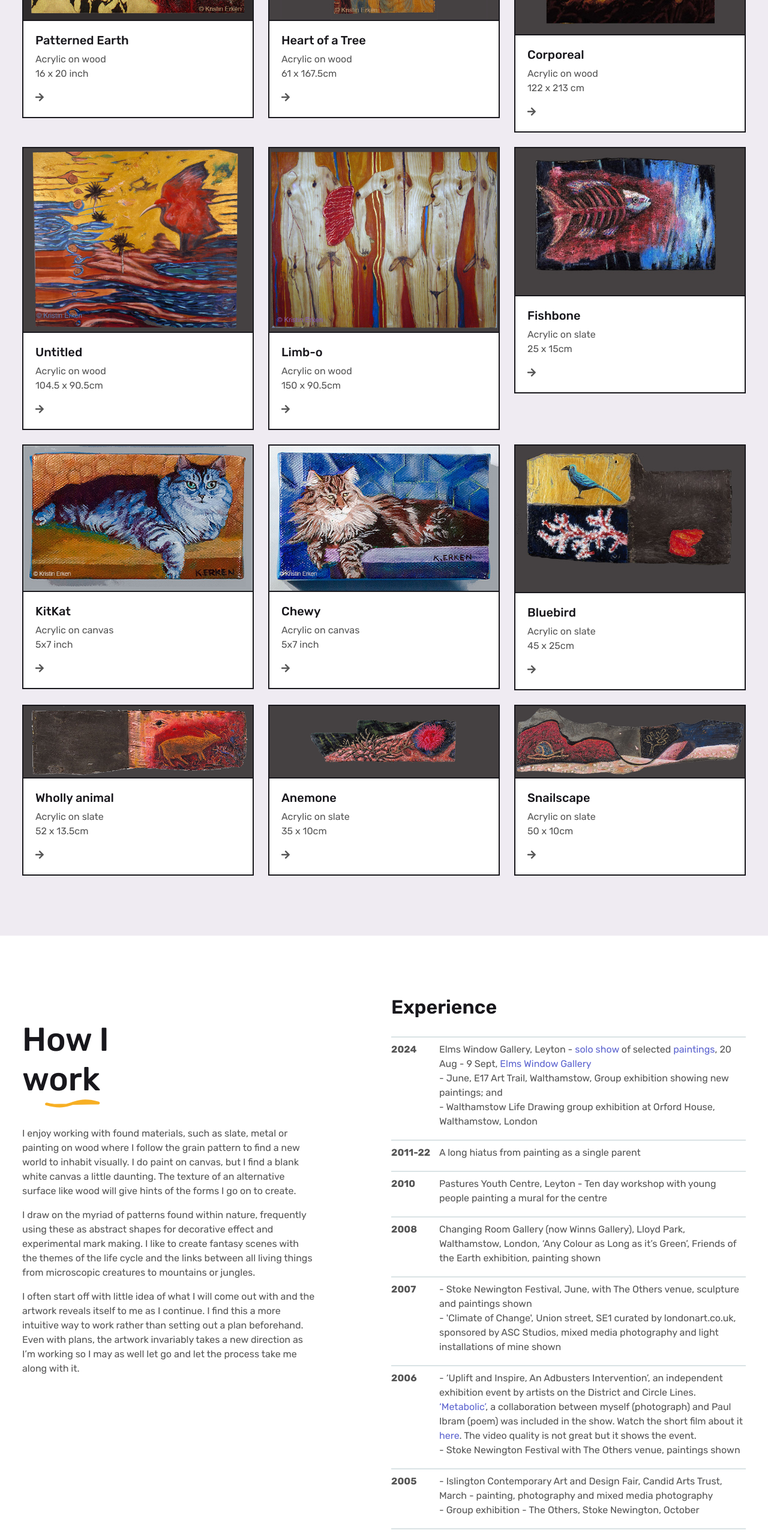
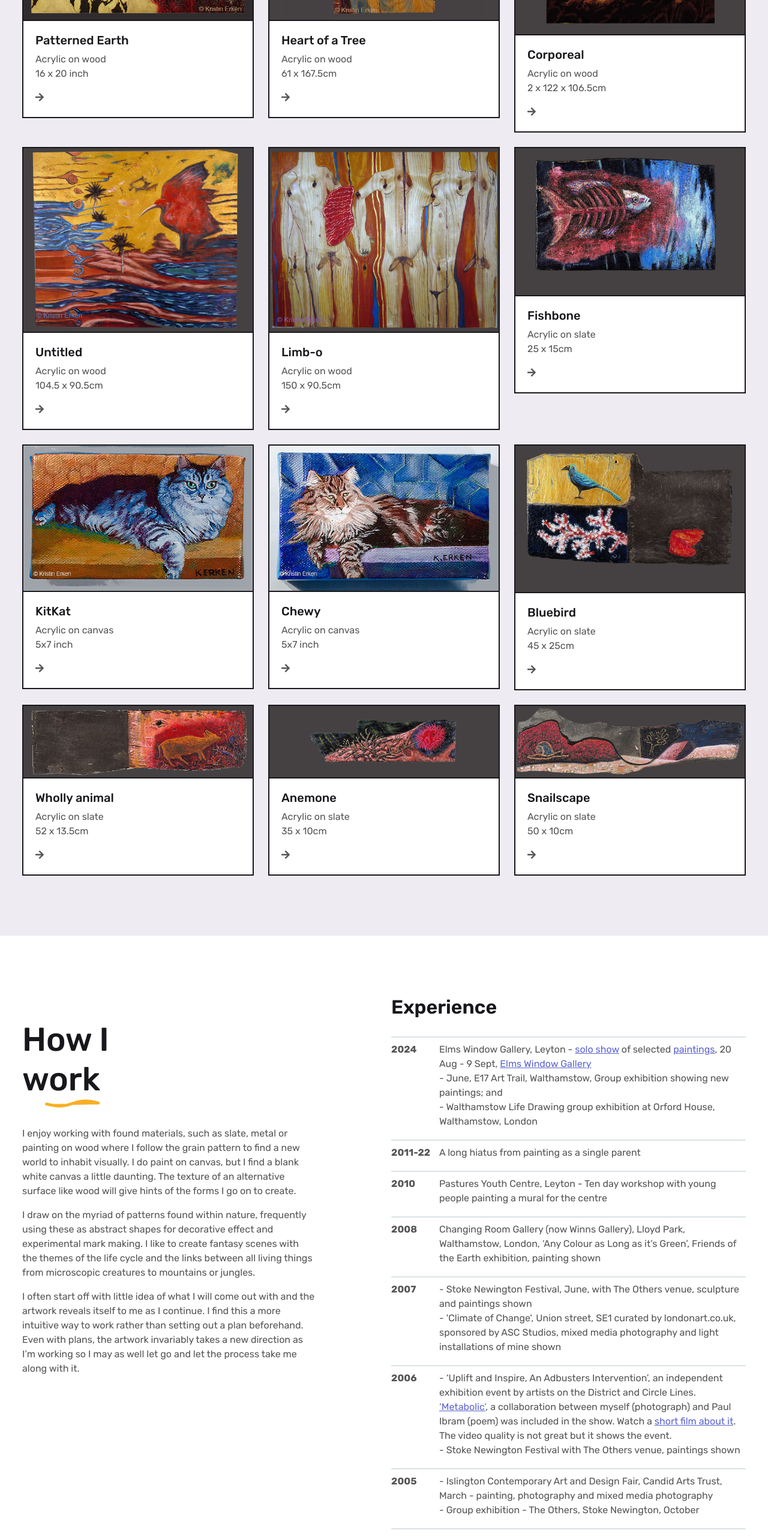
Before and after one commit to kris-e/artwork, a Next.js app: page / in a window 1280 px wide. Shown: the part 3200-5761 px from the top of the page at 60% size. Built offline with nearby package versions, Linux system fonts and the light colour scheme.

Commit message:
feat: change links style and edit skills section

```diff
--- a/public/assets/css/style.css
+++ b/public/assets/css/style.css
@@ -169,7 +169,6 @@ img {
 
 a {
   color: #5C64CF;
-  text-decoration: none;
 }
 a:hover {
   color: #3c46c6;
@@ -799,6 +798,9 @@ main {
   padding: 0;
   list-style: none;
 }
+.contact-infos a {
+  text-decoration: none;
+}
 .contact-infos li {
   display: -webkit-box;
   display: -ms-flexbox;
--- a/public/assets/scss/scss/_style.scss
+++ b/public/assets/scss/scss/_style.scss
@@ -20,7 +20,7 @@ img {
 
 a {
     color: $px-theme;
-    text-decoration: none;
+    // text-decoration: none;
 
     &:hover {
         color: darken($px-theme, 8%);
@@ -585,6 +585,9 @@ main {
     margin: 0;
     padding: 0;
     list-style: none;
+    a {
+        text-decoration: none;
+    }
     li {
         display: flex;
         position: relative;
--- a/src/components/ImageData.js
+++ b/src/components/ImageData.js
@@ -122,7 +122,7 @@
     id: 26,
     title: "Corporeal",
     subtitle: "Acrylic on wood",
-    format: "122 x 213 cm",
+    format: "2 x 122 x 106.5cm",
     image: "/assets/img/Corporeal.jpg",
   },
   {
--- a/src/components/Skill.js
+++ b/src/components/Skill.js
@@ -27,7 +27,7 @@ const Skill = () => {
                 <li data-year="2008">Changing Room Gallery (now Winns Gallery), Lloyd Park, Walthamstow, London, ‘Any Colour as Long as it’s Green’, Friends of the Earth exhibition, painting shown</li>
                 <li data-year="2007">- Stoke Newington Festival, June, with The Others venue, sculpture and paintings shown <br />
                 - 'Climate of Change', Union street, SE1 curated by londonart.co.uk, sponsored by ASC Studios, mixed media photography and light installations of mine shown</li>
-                <li data-year="2006">- ‘Uplift and Inspire, An Adbusters Intervention’, an independent exhibition event by artists on the District and Circle Lines. <a href="https://drive.google.com/file/d/1yMeBmgrPiQLyq6yYOjKTSQkj1CPQ9dv3/view?usp=sharing" target="_blank">‘Metabolic’</a>, a collaboration between myself (photograph) and Paul Ibram (poem) was included in the show. Watch the short film about it  <a href="https://www.youtube.com/watch?v=vPMFdpfRzLI" target="_blank">here</a>. The video quality is not great but it shows the event. <br />
+                <li data-year="2006">- ‘Uplift and Inspire, An Adbusters Intervention’, an independent exhibition event by artists on the District and Circle Lines. <a href="https://drive.google.com/file/d/1yMeBmgrPiQLyq6yYOjKTSQkj1CPQ9dv3/view?usp=sharing" target="_blank">‘Metabolic’</a>, a collaboration between myself (photograph) and Paul Ibram (poem) was included in the show. Watch a <a href="https://www.youtube.com/watch?v=vPMFdpfRzLI" target="_blank">short film about it</a>. The video quality is not great but it shows the event. <br />
                 - Stoke Newington Festival with The Others venue, paintings shown</li>
                 <li data-year="2005">- Islington Contemporary Art and Design Fair, Candid Arts Trust, March - painting, photography and mixed media photography<br />
                 - Group exhibition - The Others, Stoke Newington, October</li>
@@ -35,15 +35,15 @@ const Skill = () => {
                 <li data-year="2002">Independent Group Exhibition, Marble Arch, London</li>
                 <li data-year="2001">The Drome Music Venue Southwark, London - paintings shown</li>
                 <li data-year="2000">- Hoxton Arts Festival Group Exhibition of Painting, Photography, Prints, Sculpture, Poetry, Performance, Hoxton St, London - paintings shown; private sales of artwork<br />
-                - Public Mural painting, Metropolis Leisure Centre, Borehamwood, Hertfordshire</li>
+                - Public Mural painting, Metropolis Leisure Centre, Hertfordshire</li>
                 <li data-year="1999">Solo exhibition of paintings – Blue Room Café, Soho, London W1</li>
                 <li data-year="1995-8">Freelance artist, mural painter, picture framer, interior design collaborations, private commissions, set painting for theatre and commercials - Johannesburg, Cape Town, London</li>
-                <li data-year="1993-4">- 'Revue Noire – South Africa, Art and Literature', Dec 1993 – Feb 1994 No.11. Two photographs published in this edition on pg 5 of the publication - pg 7 of the pdf in this <a href= "https://drive.google.com/file/d/1VcVXcPxAN__bddXsIUUWpJw4ZJd4UWsL/view?usp=sharing">link</a><br />
+                <li data-year="1993-4">- 'Revue Noire – South Africa, Art and Literature', Dec 1993 – Feb 1994 No.11. Two photos in <a href= "https://drive.google.com/file/d/1VcVXcPxAN__bddXsIUUWpJw4ZJd4UWsL/view?usp=sharing" target="_blank">this edition - <strong>pg 7</strong></a><span class="small"> (p5 of the publication)</span><br />
                 - ICA Gallery, Newtown, Johannesburg - 'Drawing with Light – Photography Pushes the Limit'<br />
                 - Group Exhibition – V&A Waterfront, Cape Town<br />
                 - Freelance Photographer and Photographic Assistant</li>
                 <li data-year="1992">- Photographs in “Outrage” Group Exhibition - painting, photography, performance, Johannesburg <br />
-                - Namibia Arts Association exhibition of artists of Southern Africa - photographs shown</li>
+                - Namibia Arts Association - Artists of Southern Africa - photographs shown</li>
                 <li data-year="1991">International Invitational Photography Exhibition, Benham Studio Gallery, Seattle, USA -
                   two photographs selected for exhibition</li>
                 <li data-year="1989-92">Thusong Community & Youth Centre, Alexandra, Johannesburg - Photography teacher</li>
@@ -51,7 +51,7 @@ const Skill = () => {
                 Major in Photography & Printmaking</li>
                 <li data-year="1988-89">Assistant to photographers, Shaw Studios, Brixton, Johannesburg;<br/>
                 - Private mural painting commissions</li>
-                <p>Paintings, drawings and photographs are held in private collections in UK, Canada, South Africa, USA, France and Germany. </p>
+                <p>Paintings, drawings and photographs are held in private collections in <br />UK, Canada, South Africa, USA, France and Germany. </p>
               </ol>
             </div>
           </div>
```
Also changed, not shown: 1 other file (tests, documents, lock files or other folders).
